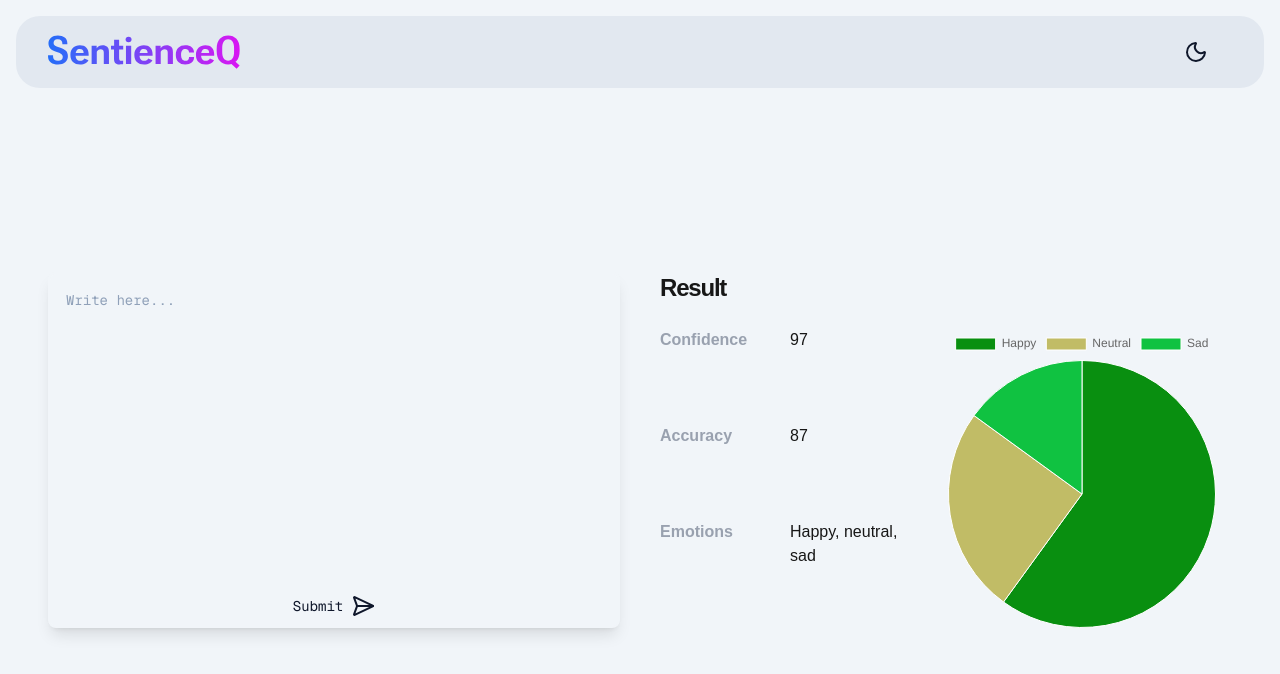
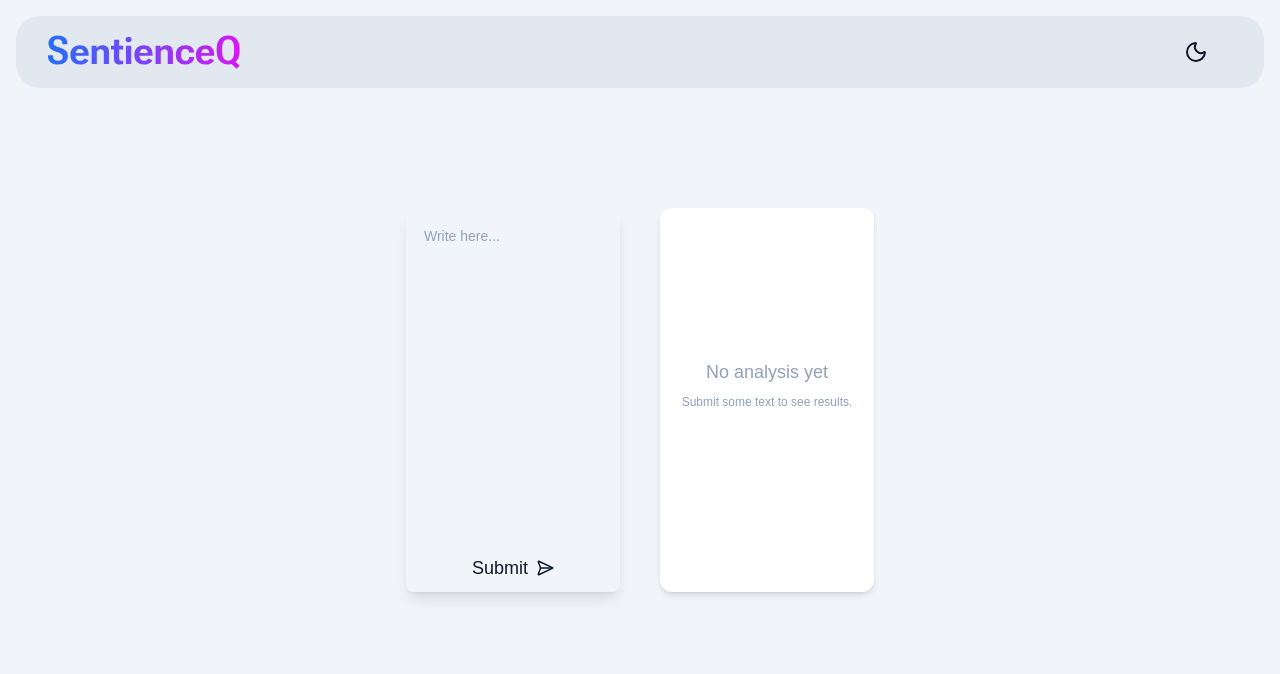
Before and after one commit to RajulThakur/sentiment-app, a Next.js app: page / in a window 1280 px wide. Shown: the top 674 px of the page. Built offline with nearby package versions, Linux system fonts and the light colour scheme.

Commit message:
feat: implement sentiment analysis functionality with UI components and loading states

```diff
--- a/src/app/page.tsx
+++ b/src/app/page.tsx
@@ -1,14 +1,37 @@
+'use client'
+import { BACKEND_URL } from "@/const/constant";
+import { ResultData } from "@/types/types";
 import Navbar from "@/ui/navbar";
 import Result from "@/ui/Result";
 import Textarea from "@/ui/Textarea";
+import { useState } from "react";
 
 export default function Page() {
+  const [isLoading,setIsLoading]=useState(false);
+  const [result, setResult] = useState<ResultData>();
+    async function sendPostRequest(text: string) {
+      try {
+        setIsLoading(true);
+        const response = await fetch(`${BACKEND_URL}/api/sentiment-analysis`, {
+          method: "POST",
+          headers: { "Content-Type": "application/json" },
+          body: JSON.stringify({ text }),
+        });
+        const data = await response.json();
+        setResult(data[0]);
+        console.log("Response:", data[0]);
+      } catch (error) {
+        console.error("Error:", error);
+      }finally{
+        setIsLoading(false);
+      }
+    }
   return (
     <div className='w-dvw h-dvh p-4 bg-slate-100 dark:bg-black flex justify-center flex-col items-center'>
       <Navbar />
-      <div className="grid w-full px-8 grid-cols-2 h-full max-h-1/3 gap-10 justify-center">
-        <Textarea />
-        <Result/>
+      <div className="grid w-auto px-8 grid-cols-2 h-full max-h-96 gap-10 justify-center">
+        <Textarea sendRequest={sendPostRequest} isLoading={isLoading} />
+        <Result isLoading={isLoading} result={result}/>
       </div>
     </div>
   );
--- /dev/null
+++ b/src/helper/randomColGen.ts
@@ -0,0 +1,60 @@
+let lastColor = "";
+
+function getRandomInt(min: number, max: number) {
+  return Math.floor(Math.random() * (max - min + 1)) + min;
+}
+
+// Helper to check if color is too dark or too similar to last color
+function isColorValid(hex: string, last: string) {
+  // Convert hex to RGB
+  const rgb = hexToRgb(hex);
+  if (!rgb) return false;
+  const [r, g, b] = rgb;
+
+  // Too dark (avoid black/near-black)
+  if (r + g + b < 100) return false;
+
+  // Too light (avoid white/near-white)
+  if (r + g + b > 720) return false;
+
+  // Too similar to last color (Euclidean distance in RGB)
+  if (last) {
+    const lastRgb = hexToRgb(last);
+    if (lastRgb) {
+      const dist = Math.sqrt(
+        Math.pow(r - lastRgb[0], 2) +
+        Math.pow(g - lastRgb[1], 2) +
+        Math.pow(b - lastRgb[2], 2)
+      );
+      if (dist < 80) return false;
+    }
+  }
+
+  return true;
+}
+
+function hexToRgb(hex: string): [number, number, number] | null {
+  const match = hex.match(/^#?([a-f\d]{2})([a-f\d]{2})([a-f\d]{2})$/i);
+  if (!match) return null;
+  return [
+    parseInt(match[1], 16),
+    parseInt(match[2], 16),
+    parseInt(match[3], 16),
+  ];
+}
+
+export function randomColGen(): string {
+  let color = "";
+  let attempts = 0;
+  do {
+    color =
+      "#" +
+      getRandomInt(0, 255).toString(16).padStart(2, "0") +
+      getRandomInt(0, 255).toString(16).padStart(2, "0") +
+      getRandomInt(0, 255).toString(16).padStart(2, "0");
+    attempts++;
+    if (attempts > 20) break; // fallback to avoid infinite loop
+  } while (!isColorValid(color, lastColor));
+  lastColor = color;
+  return color;
+}
--- a/src/helper/randomColorGen.ts
+++ /dev/null
@@ -1,9 +0,0 @@
-export function randomColorGen(): string {
-  // Generates a random hex color in the format #RRGGBB
-  return (
-    "#" +
-    Math.floor(Math.random() * 0xffffff)
-      .toString(16)
-      .padStart(6, "0")
-  );
-}
--- /dev/null
+++ b/src/types/types.ts
@@ -0,0 +1,10 @@
+export interface Emotion {
+  emotion: string;
+  percent: number;
+  words: string[];
+}
+export interface ResultData {
+  emotions: Emotion[];
+  confidence: number;
+  accuracy: number;
+}
--- /dev/null
+++ b/src/ui/Card.tsx
@@ -0,0 +1,9 @@
+import { ReactNode } from "react";
+
+export default function Card({ children }: { children: ReactNode }) {
+  return (
+    <div className='bg-white dark:bg-slate-800 rounded-xl shadow-md p-4 w-full max-w-2xl'>
+      {children}
+    </div>
+  );
+}
--- a/src/ui/Result.tsx
+++ b/src/ui/Result.tsx
@@ -1,40 +1,106 @@
 "use client";
 import { Pie } from "react-chartjs-2";
 import { Chart as ChartJS, ArcElement, Tooltip, Legend } from "chart.js";
-import { randomColorGen } from "@/helper/randomColorGen";
+import React from "react";
+import { randomColGen } from "@/helper/randomColGen";
+import ResultSkeleton from "./ResultSkeleton";
+import Card from "./Card";
+import { ResultData } from "@/types/types";
+import StatItem from "./StatItem";
 
 ChartJS.register(ArcElement, Tooltip, Legend);
 
-export default function Result() {
-  // Example data for the pie chart
+
+export default function Result({
+  isLoading = false,
+  result,
+}: {
+  isLoading?: boolean;
+  result?: ResultData;
+}) {
+  // Show nothing if no result and not loading
+  if (!isLoading && !result) {
+    return (
+      <Card>
+        <div className='flex flex-col items-center justify-center h-80 text-slate-400 dark:text-slate-500'>
+          <span className='text-lg'>No analysis yet</span>
+          <span className='text-xs mt-2'>Submit some text to see results.</span>
+        </div>
+      </Card>
+    );
+  }
+
+  if (isLoading) {
+    return (
+      <ResultSkeleton/>
+    );
+  }
+
   const data = {
-    labels: ["Happy", "Neutral", "Sad"],
+    labels: result!.emotions.map((emo) => emo.emotion),
     datasets: [
       {
-        data: [60, 25, 15],
-        backgroundColor: [randomColorGen(), randomColorGen(), randomColorGen()],
-        borderWidth: 1,
+        data: result!.emotions.map((emo) => emo.percent),
+        backgroundColor: result!.emotions.map(() => randomColGen()),
+        borderWidth: 2,
       },
     ],
   };
 
   return (
-    <div>
-      <h3 className='font-bold tracking-tighter text-2xl'>Result</h3>
-      <br />
-      <div className='flex gap-3'>
-        <div className='flex-1 max-w-xl gap-y-3 grid-cols-2 grid'>
-          <p className='font-semibold text-gray-400'>Confidence</p>
-          <p>97</p>
-          <p className='font-semibold text-gray-400'>Accuracy</p>
-          <p>87</p>
-          <p className='font-semibold text-gray-400'>Emotions</p>
-          <p>Happy, neutral, sad</p>
+    <Card>
+      <h3 className='font-bold tracking-tight text-3xl mb-8 text-slate-900 dark:text-slate-100'>
+        Sentiment Analysis Result
+      </h3>
+      <div className='flex flex-col h-auto items-start md:flex-row gap-6'>
+        <div className="flex flex-col gap-4">
+          <div className='grid gap-4 grid-cols-1 md:grid-cols-2 flex-1'>
+            <StatItem
+              label='Confidence'
+              value={result!.confidence}
+            />
+            <StatItem
+              label='Accuracy'
+              value={`${result!.accuracy}`}
+            />
+            <StatItem
+              label='Emotions'
+              value={result!.emotions.map((e) => e.emotion).join(", ")}
+            />
+          </div>
+            <div className='mt-6 w-full'>
+              <h4 className='text-xs font-semibold text-slate-500 mb-2 uppercase tracking-wide'>
+                Top Words by Emotion
+              </h4>
+              <div className='flex flex-wrap gap-3'>
+                {result!.emotions.map((emo, idx) => (
+                  <div
+                    key={emo.emotion}
+                    className='flex flex-col items-center'>
+                    <span className='text-xs font-medium text-slate-400 mb-1'>
+                      {emo.emotion}
+                    </span>
+                    <div className='flex flex-wrap gap-1'>
+                      {emo.words.slice(0, 6).map((word, i) => (
+                        <span
+                          key={word + i}
+                          className='bg-slate-200 dark:bg-slate-700 text-slate-700 dark:text-slate-200 rounded px-2 py-0.5 text-xs'>
+                          {word}
+                        </span>
+                      ))}
+                    </div>
+                  </div>
+                ))}
+              </div>
+            </div>
         </div>
-        <div className=' flex items-center'>
-          <Pie data={data} className="text-gray-50" updateMode="none" />
+        <div className='flex-1 flex flex-col items-center min-w-[180px]'>
+          <Pie
+            data={data}
+            className='!w-80 !h-80'
+          />
         </div>
       </div>
-    </div>
+    </Card>
   );
 }
--- /dev/null
+++ b/src/ui/ResultSkeleton.tsx
@@ -0,0 +1,18 @@
+import Card from "./Card";
+
+export default function ResultSkeleton() {
+  return (
+    <Card>
+      <div className='animate-pulse flex flex-col md:flex-row gap-6 items-center'>
+        <div className='flex-1 flex justify-center items-center min-w-[180px]'>
+          <div className='rounded-full bg-slate-200 dark:bg-slate-700 w-40 h-40' />
+        </div>
+        <div className='grid gap-4 grid-cols-1 md:grid-cols-2 flex-1 w-full'>
+          <div className='h-6 bg-slate-200 dark:bg-slate-700 rounded w-32 mb-2' />
+          <div className='h-6 bg-slate-200 dark:bg-slate-700 rounded w-24 mb-2' />
+          <div className='h-6 bg-slate-200 dark:bg-slate-700 rounded w-40 mb-2' />
+        </div>
+      </div>
+    </Card>
+  );
+}
--- /dev/null
+++ b/src/ui/StatItem.tsx
@@ -0,0 +1,16 @@
+import { HTMLAttributes, ReactNode } from "react";
+
+interface StatItemProp extends HTMLAttributes<HTMLDivElement>{
+    label:string;
+    value:ReactNode;
+}
+export default function StatItem({ label, value,...props }:StatItemProp) {
+  return (
+    <div className='flex flex-col items-start gap-0.5' {...props}>
+      <span className='text-xs text-slate-300 font-semibold'>{label}</span>
+      <span className='text-base font-semibold text-slate-800 dark:text-slate-100'>
+        {value}
+      </span>
+    </div>
+  );
+}
--- a/src/ui/Textarea.tsx
+++ b/src/ui/Textarea.tsx
@@ -2,49 +2,50 @@
 import { SendHorizonal } from "lucide-react";
 import { FormEvent, useState } from "react";
 import Button from "./Button";
-import { BACKEND_URL } from "@/const/constant";
 
-export default function Textarea() {
+export default function Textarea({
+  sendRequest,
+  isLoading
+}: {
+  sendRequest: (value:string) => Promise<void>;
+  isLoading:boolean;
+}) {
   const [value, setValue] = useState("");
-
-  async function handleSubmit(e:FormEvent<HTMLFormElement>) {
-    e.preventDefault();
-    await sendPostRequest(value);
-    setValue("");
-  }
-
-  async function sendPostRequest(text: string) {
-    try {
-      const response = await fetch(`${BACKEND_URL}/api/sentiment-analysis`, {
-        method: "POST",
-        headers: { "Content-Type": "application/json" },
-        body: JSON.stringify({ text }),
-      });
-      const data = await response.json();
-      console.log("Response:", data);
-    } catch (error) {
-      console.error("Error:", error);
+async function handleSubmit(e:FormEvent<HTMLFormElement>) {
+      e.preventDefault();
+      await sendRequest(value);
     }
-  }
-
   return (
     <form
       onSubmit={handleSubmit}
-      className="w-full flex flex-col items-center gap-1 h-full bg-slate-100  dark:bg-gradient-to-br from-slate-900 to-slate-800 border-2 border-slate-100 dark:border-slate-600 rounded-lg text-white focus:outline-none focus:ring-2 focus:ring-blue-500 focus:border-transparent shadow-lg font-mono text-sm backdrop-blur-sm"
-    >
+      id="input-text"
+      className='w-full flex flex-col items-center gap-1 h-full bg-slate-100  dark:bg-gradient-to-br from-slate-900 to-slate-800 border-2 border-slate-100 dark:border-slate-600 rounded-lg text-white focus:outline-none focus:ring-2 focus:ring-blue-500 focus:border-transparent shadow-lg font-mono text-sm backdrop-blur-sm'>
       <textarea
-        id="text-sentiment"
-        className="flex-1 outline-none   placeholder-slate-400  p-4 resize-none w-full "
-        placeholder="Write here..."
+        id='text-sentiment'
+        className='flex-1 outline-none   placeholder-slate-400  p-4 resize-none w-full '
+        placeholder='Write here...'
         value={value}
         onChange={(e) => setValue(e.target.value)}
       />
       <Button
-        type="submit"
-        className="flex items-center text-slate-900 dark:text-slate-100 py-2 h-auto gap-2 w-full justify-center"
-        theme="none"
+        type='submit'
+        className='flex items-center text-lg hover:bg-slate-800 rounded-b-lg transition-colors text-slate-900 dark:text-slate-100 py-2 h-auto gap-2 w-full justify-center disabled:opacity-60 disabled:cursor-not-allowed'
+        theme='none'
+        disabled={isLoading}
       >
-        Submit <SendHorizonal />
+        {isLoading ? (
+          <span className="flex items-center gap-2">
+            <svg className="animate-spin h-5 w-5 text-slate-400" viewBox="0 0 24 24">
+              <circle className="opacity-25" cx="12" cy="12" r="10" stroke="currentColor" strokeWidth="4" fill="none"/>
+              <path className="opacity-75" fill="currentColor" d="M4 12a8 8 0 018-8v4a4 4 0 00-4 4H4z"/>
+            </svg>
+            Loading...
+          </span>
+        ) : (
+          <>
+            Submit <SendHorizonal size={18} />
+          </>
+        )}
       </Button>
     </form>
   );
```
Also changed, not shown: src/app/layout.tsx (+3 -7 lines).
